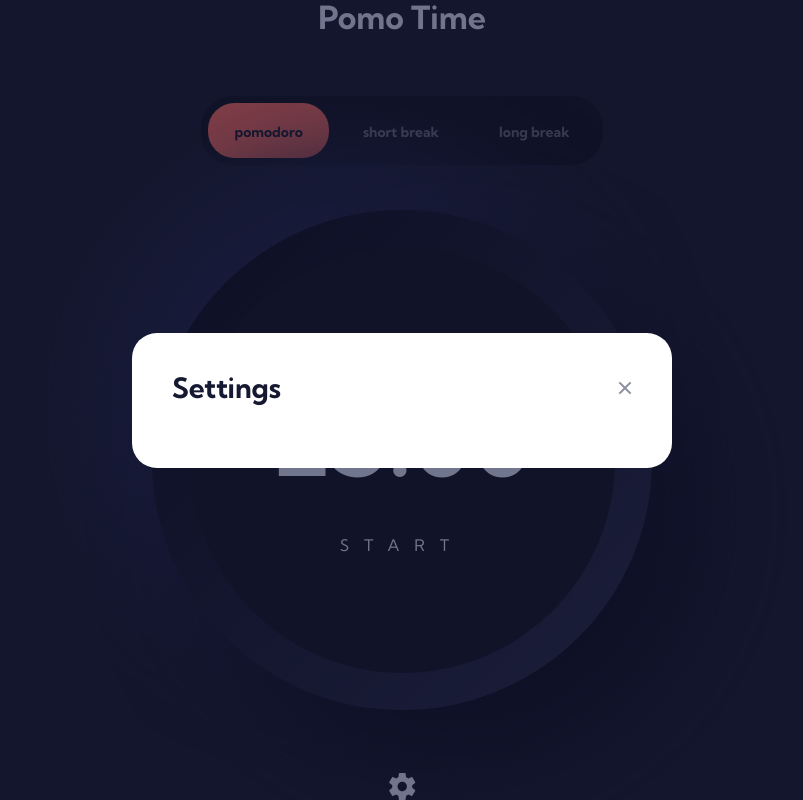
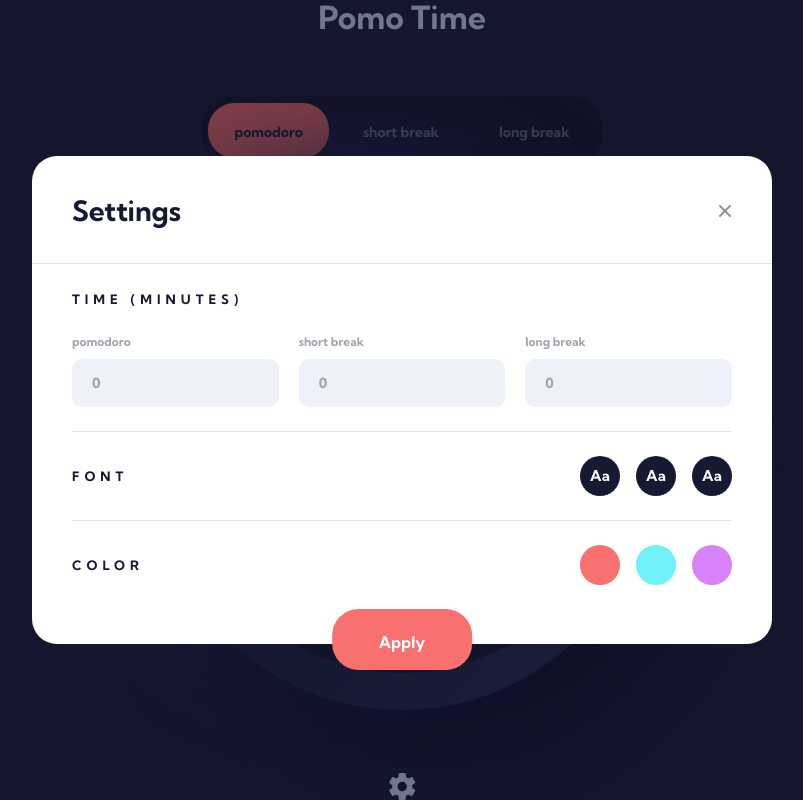
Before and after one commit to CaiqueMorales20/pomo_time, a Next.js app: page / in a window 1280 px wide. Both pictures are taken after a click on the picture 640 px from the left and 841 px from the top of the page. Shown: the part 55-855 px from the top of the page, without its empty margins (238-1041 px from the left). Built offline with nearby package versions, Linux system fonts and the light colour scheme.

Commit message:
:lipstick: feat: Settings layout

```diff
--- a/src/app/(components)/Settings/index.tsx
+++ b/src/app/(components)/Settings/index.tsx
@@ -3,10 +3,10 @@
 
 // Imports
 import { useRef, useState } from "react";
+import { useOnClickOutside } from "@/app/utils/useOnClickOutside";
 
 // Imported Components
 import Image from "next/image";
-import { useOnClickOutside } from "@/app/utils/useOnClickOutside";
 
 // Functional Component
 export default function Settings() {
@@ -24,6 +24,10 @@ export default function Settings() {
     setModalOpened(false)
   }
 
+  function applyFilter() {
+    setModalOpened(false)
+  }
+
   useOnClickOutside(modalRef, () => setModalOpened(false));
 
 
@@ -34,11 +38,65 @@ export default function Settings() {
       <Image className="cursor-pointer" src="/settings.svg" width={27} height={28} alt="Abrir configurações" onClick={handleModal} />
       {/* Modal */}
       <div className={`fixed flex items-center justify-center bg-[#0a0c1c80] w-screen h-screen inset-0 duration-300 ${modalOpened ? 'z-10 opacity-100' : 'z-[-1] opacity-0'}`}>
-        <div ref={modalRef} className="bg-white rounded-[25px] pt-[34px] px-[40px] pb-[59px] w-[540px] relative">
-          <header className="flex items-center justify-between">
+        <div ref={modalRef} className="bg-white w-[740px] rounded-[25px] pt-[34px] pb-[59px] relative">
+          {/* Title */}
+          <header className="flex  px-[40px] items-center justify-between">
             <h2 className="text-dark text-[28px] font-bold">Settings</h2>
             <Image className="cursor-pointer" src="/close.svg" width={14} height={14} alt="Fechar configurações" onClick={(handleModal)} />
           </header>
+          <div className="bg-[#E3E1E1] h-[1px] w-full mt-[31px] mb-[26px]"></div>
+          {/* Content */}
+          <div className="px-[40px]">
+            {/* Subtitle */}
+            <h3 className="text-dark text-[13px] font-bold tracking-[5px] uppercase mb-[24px]">Time (minutes)</h3>
+            <div className="flex flex-col gap-[24px]">
+              {/* Inputs */}
+              <div className="grid grid-cols-3 gap-[20px]">
+                <div className="flex flex-col gap-[8px]">
+                    <label className="text-[12px] text-dark opacity-40 font-bold">pomodoro</label>
+                    <input className="input-number outline-none bg-[#EFF1FA] text-[14px] text-dark font-bold h-[48px] py-[16px] px-[20px] rounded-[10px]" type="number" name="pomodoro" id="pomodoro" placeholder="0" maxLength={2} min={0} max={60} />
+                </div>
+                <div className="flex flex-col gap-[8px]">
+                    <label className="text-[12px] text-dark opacity-40 font-bold">short break</label>
+                    <input className="input-number outline-none bg-[#EFF1FA] text-[14px] text-dark font-bold h-[48px] py-[16px] px-[20px] rounded-[10px]" type="number" name="pomodoro" id="pomodoro" placeholder="0" maxLength={2} min={0} max={60} />
+                </div>
+                <div className="flex flex-col gap-[8px]">
+                    <label className="text-[12px] text-dark opacity-40 font-bold">long break</label>
+                    <input className="input-number outline-none bg-[#EFF1FA] text-[14px] text-dark font-bold h-[48px] py-[16px] px-[20px] rounded-[10px]" type="number" name="pomodoro" id="pomodoro" placeholder="0" maxLength={2} min={0} max={60} />
+                </div>
+              </div>
+              {/* Wrapper */}
+              <div className="bg-[#E3E1E1] h-[1px] w-full"></div>
+              {/* Font */}
+              <div className="flex justify-between items-center">
+                <h3 className="text-dark text-[13px] font-bold tracking-[5px] uppercase">Font</h3>
+                <div className="flex gap-[16px]">
+                  <button className="py-[13px] px-[10px] bg-dark w-[40px] h-[40px] flex items-center text-white text-[15px] font-bold rounded-[50%]">
+                    Aa
+                  </button>
+                  <button className="py-[13px] px-[10px] bg-dark w-[40px] h-[40px] flex items-center text-white text-[15px] font-bold rounded-[50%]">
+                    Aa
+                  </button>
+                  <button className="py-[13px] px-[10px] bg-dark w-[40px] h-[40px] flex items-center text-white text-[15px] font-bold rounded-[50%]">
+                    Aa
+                  </button>
+                </div>
+              </div>
+              {/* Wrapper */}
+              <div className="bg-[#E3E1E1] h-[1px] w-full"></div>
+              {/* Color */}
+              <div className="flex justify-between items-center">
+                <h3 className="text-dark text-[13px] font-bold tracking-[5px] uppercase">Color</h3>
+                <div className="flex gap-[16px]">
+                  <button className="py-[13px] px-[10px] bg-[#F87070] w-[40px] h-[40px] flex items-center text-white text-[15px] font-bold rounded-[50%]"></button>
+                  <button className="py-[13px] px-[10px] bg-[#70F3F8] w-[40px] h-[40px] flex items-center text-white text-[15px] font-bold rounded-[50%]"></button>
+                  <button className="py-[13px] px-[10px] bg-[#D881F8] w-[40px] h-[40px] flex items-center text-white text-[15px] font-bold rounded-[50%]"></button>
+                </div>
+              </div>
+            </div>
+          </div>
+          {/* Button */}
+          <button className="pt-[21px] pb-[16px] px-[47px] bg-[#F87070] rounded-[26.5px] text-[16px] text-white font-bold absolute w-max translate-x-1/2 right-1/2 -bottom-[26px]" onClick={applyFilter}>Apply</button>
         </div>
       </div>
     </div>
--- a/src/app/globals.css
+++ b/src/app/globals.css
@@ -19,3 +19,21 @@ body.modal-open::after{
 .timer-shadow{
   box-shadow: 50px 50px 100px 0px #121530, -50px -50px 100px 0px #272C5A;
 }
+
+.input-number::-webkit-inner-spin-button,
+.input-number::-webkit-outer-spin-button {
+  -webkit-appearance: none;
+  appearance: none;
+  margin: 0;
+}
+
+
+.input-number::-webkit-inner-spin-button {
+  background-image: url('/arrows.svg');
+  background-size: 12px;
+  background-repeat: no-repeat;
+  background-position: top center;
+  width: 12px;
+  height: 17px;
+  cursor: pointer;
+}
```
Also changed, not shown: public/arrows.svg (added).
